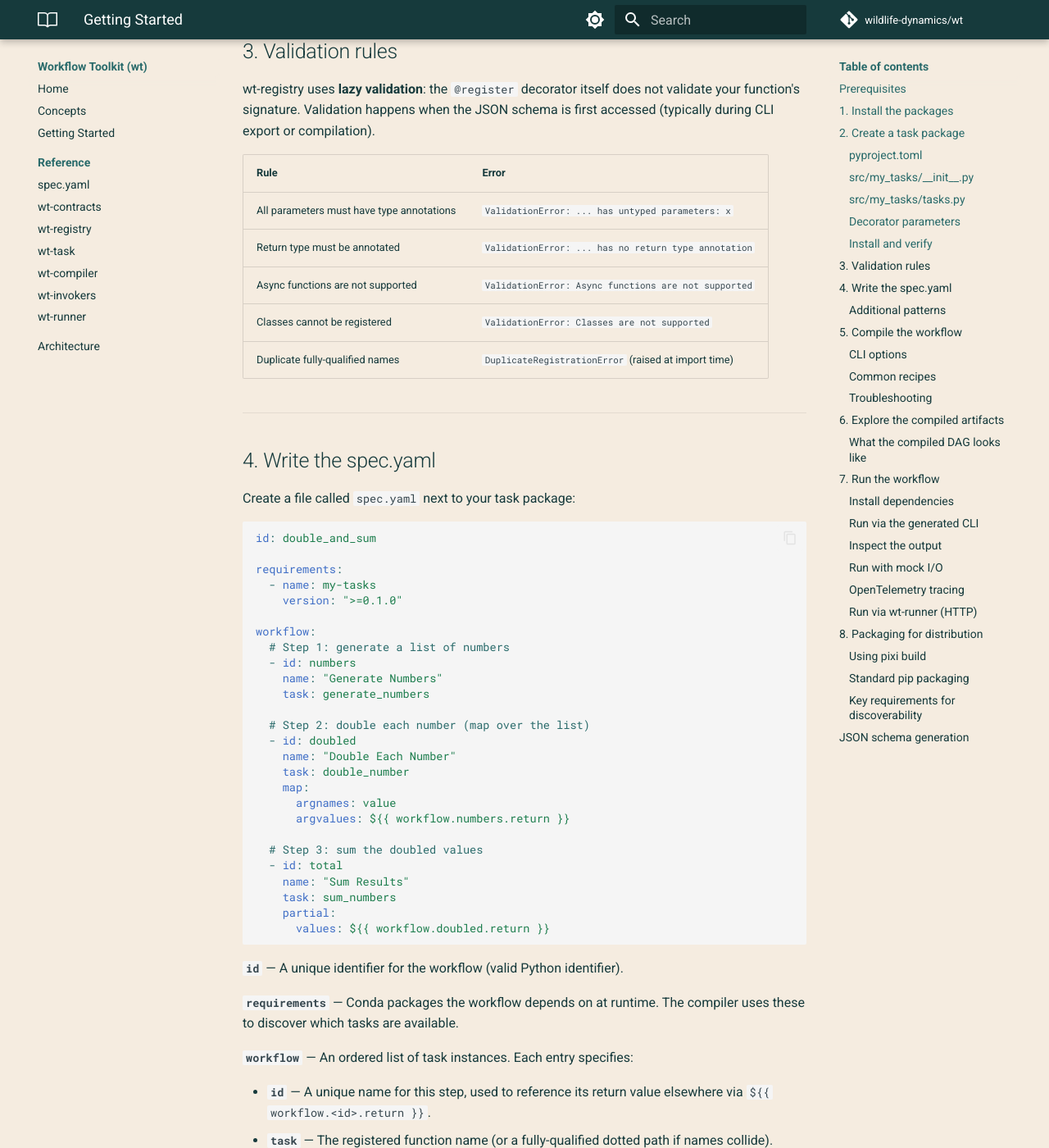
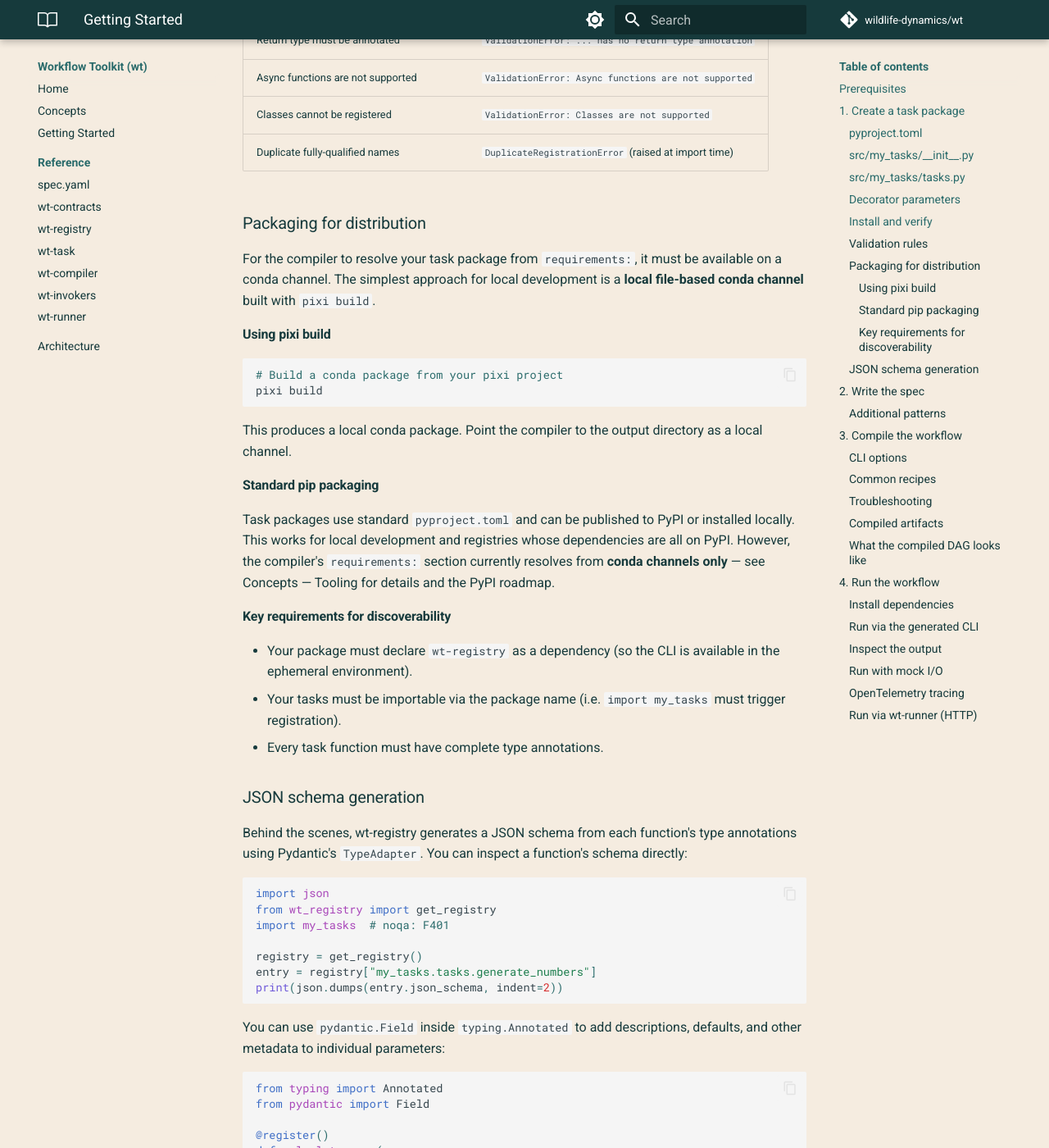
Before and after one commit to wildlife-dynamics/wt, an MkDocs documentation site: the page built from docs/content/getting-started.md, in a window 1280 px wide and 1400 px high, scrolled down 3532 px. Shown: the whole window at 82% size. Built offline with MkDocs 1.6.1 and Material for MkDocs 9.7.7, drawn with Linux system fonts in a browser that asks for light colours; comment, search, counter and statistics services are not loaded; some of the changed text lies outside the part shown.

Commit message:
tsk automated changes for task: getting-started-tightenup

````diff
--- a/docs/content/getting-started.md
+++ b/docs/content/getting-started.md
@@ -16,24 +16,11 @@
 
 ---
 
-## 1. Install the packages
+## 1. Create a task package
 
-You need three packages: **wt-registry** (function registration), **wt-task**
-(the runtime task decorator), and **wt-compiler** (the compiler CLI).
-
-```bash
-uv pip install wt-registry wt-task wt-compiler
-```
-
-Verify the registry CLI is available:
-
-```bash
-wt-registry --help
-```
-
----
-
-## 2. Create a task package
+!!! tip "Already have tasks?"
+    If you're composing a workflow entirely from tasks in an existing registry,
+    skip to [Step 2. Write the spec](#2-write-the-spec).
 
 The compiler discovers tasks by installing packages into an ephemeral
 environment and running `wt-registry` as a subprocess. This means your tasks
@@ -156,9 +143,7 @@
 Use `--format json` (the default) to see the machine-readable output that
 the compiler consumes, or add `--function calculate_mean` to filter by name.
 
----
-
-## 3. Validation rules
+### Validation rules
 
 wt-registry uses **lazy validation**: the `@register` decorator itself does
 not validate your function's signature. Validation happens when the JSON schema
@@ -172,9 +157,74 @@
 | Classes cannot be registered | `ValidationError: Classes are not supported` |
 | Duplicate fully-qualified names | `DuplicateRegistrationError` (raised at import time) |
 
+### Packaging for distribution
+
+For the compiler to resolve your task package from `requirements:`, it must be
+available on a conda channel. The simplest approach for local development is a
+**local file-based conda channel** built with `pixi build`.
+
+#### Using pixi build
+
+```bash
+# Build a conda package from your pixi project
+pixi build
+```
+
+This produces a local conda package. Point the compiler to the output directory
+as a local channel.
+
+#### Standard pip packaging
+
+Task packages use standard `pyproject.toml` and can be published to PyPI or
+installed locally. This works for local development and registries whose
+dependencies are all on PyPI. However, the compiler's `requirements:` section
+currently resolves from **conda channels only** — see
+[Concepts — Tooling](concepts.md#tooling) for details and the PyPI roadmap.
+
+#### Key requirements for discoverability
+
+- Your package must declare `wt-registry` as a dependency (so the CLI is
+  available in the ephemeral environment).
+- Your tasks must be importable via the package name (i.e. `import my_tasks`
+  must trigger registration).
+- Every task function must have complete type annotations.
+
+### JSON schema generation
+
+Behind the scenes, wt-registry generates a JSON schema from each function's
+type annotations using Pydantic's `TypeAdapter`. You can inspect a function's
+schema directly:
+
+```python
+import json
+from wt_registry import get_registry
+import my_tasks  # noqa: F401
+
+registry = get_registry()
+entry = registry["my_tasks.tasks.generate_numbers"]
+print(json.dumps(entry.json_schema, indent=2))
+```
+
+You can use `pydantic.Field` inside `typing.Annotated` to add descriptions,
+defaults, and other metadata to individual parameters:
+
+```python
+from typing import Annotated
+from pydantic import Field
+
+@register()
+def calculate_mean(
+    values: Annotated[
+        list[float],
+        Field(description="List of numeric values to average"),
+    ],
+) -> float:
+    return sum(values) / len(values)
+```
+
 ---
 
-## 4. Write the spec.yaml
+## 2. Write the spec
 
 Create a file called `spec.yaml` next to your task package:
 
@@ -271,12 +321,12 @@
 
 ---
 
-## 5. Compile the workflow
+## 3. Compile the workflow
 
 !!! warning "Requirements resolve from conda channels"
     The `requirements:` section resolves packages from **conda channels only**.
     `my-tasks` must be available as a conda package for the compiler to discover
-    it. See [Packaging for distribution](#8-packaging-for-distribution) below
+    it. See [Packaging for distribution](#packaging-for-distribution) above
     for instructions on building conda packages from your task code. PyPI
     support in `requirements:` is on the roadmap.
 
@@ -343,9 +393,7 @@
 | `Environment creation failed during solve phase` | Check package names, version constraints, and channel reachability. |
 | `Task '<name>' not found in known tasks` | Verify the task is decorated with `@register`, the package is in `requirements`, and the name is spelled correctly. Use the fully qualified path if two packages export the same function name. |
 
----
-
-## 6. Explore the compiled artifacts
+### Compiled artifacts
 
 The compiler produces a self-contained package directory:
 
@@ -428,7 +476,7 @@
 
 ---
 
-## 7. Run the workflow
+## 4. Run the workflow
 
 ### Install dependencies
 
@@ -513,72 +561,3 @@
 The server can dispatch to different backends (local subprocess, Cloud Batch)
 depending on configuration. See the [wt-runner](reference/wt-runner.md) and
 [wt-invokers](reference/wt-invokers.md) reference pages for details.
-
----
-
-## 8. Packaging for distribution
-
-For the compiler to resolve your task package from `requirements:`, it must be
-available on a conda channel. The simplest approach for local development is a
-**local file-based conda channel** built with `pixi build`.
-
-### Using pixi build
-
-```bash
-# Build a conda package from your pixi project
-pixi build
-```
-
-This produces a local conda package. Point the compiler to the output directory
-as a local channel.
-
-### Standard pip packaging
-
-Task packages use standard `pyproject.toml` and can be published to PyPI or
-installed locally. This works for local development and registries whose
-dependencies are all on PyPI. However, the compiler's `requirements:` section
-currently resolves from **conda channels only** — see
-[Concepts — Tooling](concepts.md#tooling) for details and the PyPI roadmap.
-
-### Key requirements for discoverability
-
-- Your package must declare `wt-registry` as a dependency (so the CLI is
-  available in the ephemeral environment).
-- Your tasks must be importable via the package name (i.e. `import my_tasks`
-  must trigger registration).
-- Every task function must have complete type annotations.
-
----
-
-## JSON schema generation
-
-Behind the scenes, wt-registry generates a JSON schema from each function's
-type annotations using Pydantic's `TypeAdapter`. You can inspect a function's
-schema directly:
-
-```python
-import json
-from wt_registry import get_registry
-import my_tasks  # noqa: F401
-
-registry = get_registry()
-entry = registry["my_tasks.tasks.generate_numbers"]
-print(json.dumps(entry.json_schema, indent=2))
-```
-
-You can use `pydantic.Field` inside `typing.Annotated` to add descriptions,
-defaults, and other metadata to individual parameters:
-
-```python
-from typing import Annotated
-from pydantic import Field
-
-@register()
-def calculate_mean(
-    values: Annotated[
-        list[float],
-        Field(description="List of numeric values to average"),
-    ],
-) -> float:
-    return sum(values) / len(values)
-```
````
